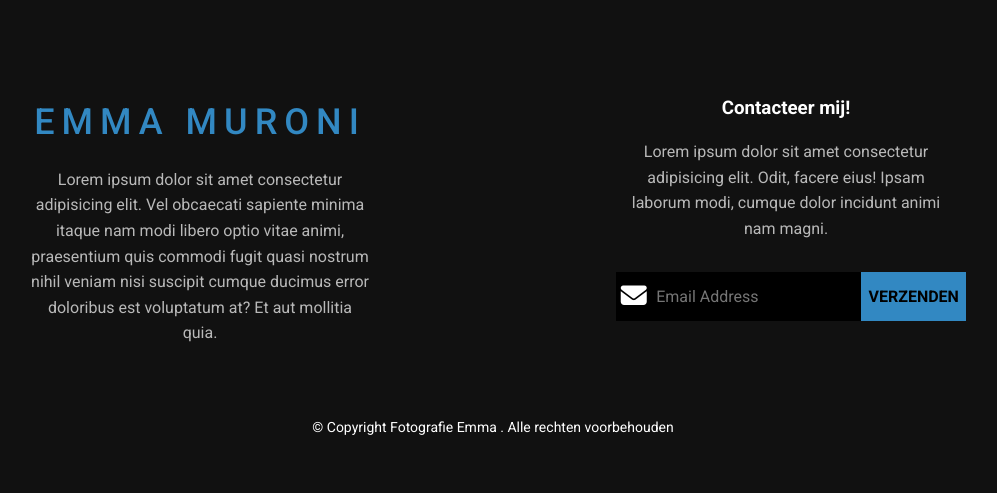
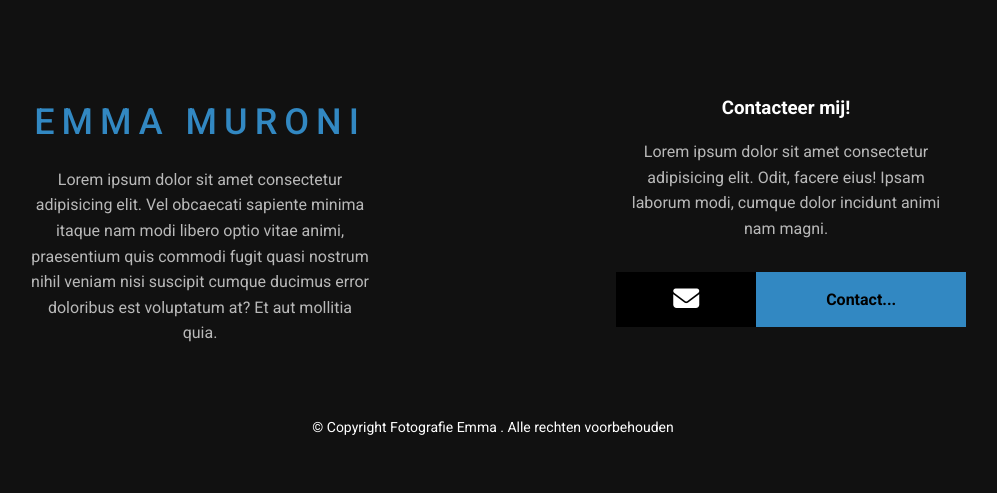
Before and after one commit to GeorgiIvanovPXL/fotografie-emma-app, a PHP site: page /gallery.html in a window 1280 px wide. Shown: the part 2788-3281 px from the top of the page, without its empty margins (147-1144 px from the left). Run offline with PHP 8.4, Linux system fonts and the light colour scheme; some libraries are stand-ins or nearby versions.

Commit message:
Footer fixed

```diff
--- a/contact.html
+++ b/contact.html
@@ -157,8 +157,7 @@
 
                 <div class="subs ">
                     <i class="fas fa-envelope "></i>
-                    <input type="email " id="email " placeholder="Email Address ">
-                    <button type="submit">VERZENDEN</button>
+                    <a href="contact.html"> Contact... </a>
                 </div>
             </div>
         </div>
--- a/gallery.html
+++ b/gallery.html
@@ -162,8 +162,6 @@
         </div>
     </section>
     <!-- end of main -->
-
-
     <!-- footer -->
     <footer class="footer">
         <div class="footer-container container">
@@ -177,9 +175,8 @@
                 <p>Lorem ipsum dolor sit amet consectetur adipisicing elit. Odit, facere eius! Ipsam laborum modi, cumque dolor incidunt animi nam magni.</p>
 
                 <div class="subs">
-                    <i class="fas fa-envelope"></i>
-                    <input type="email" id="email" placeholder="Email Address">
-                    <button type="submit">VERZENDEN</button>
+                    <i class="fas fa-envelope "></i>
+                    <a href="contact.html"> Contact... </a>
                 </div>
             </div>
         </div>
--- a/main.css
+++ b/main.css
@@ -720,22 +723,12 @@ blockquote span {
 
 .subs i {
     font-size: 26px;
-    flex: 10%;
+    flex: 40%;
     display: block;
 }
 
-.subs input {
+.subs a {
     flex: 60%;
-    background: transparent;
-    border: none;
-    font-size: 16px;
-    padding: 0 5px;
-    outline: 0;
-    color: #fff;
-}
-
-.subs button {
-    flex: 30%;
     font-size: 16px;
     padding: 15px 0;
     font-weight: bold;
```
Also changed, not shown: other parts of main.css (+12 -9 lines), index.html (+4 -3 lines).
